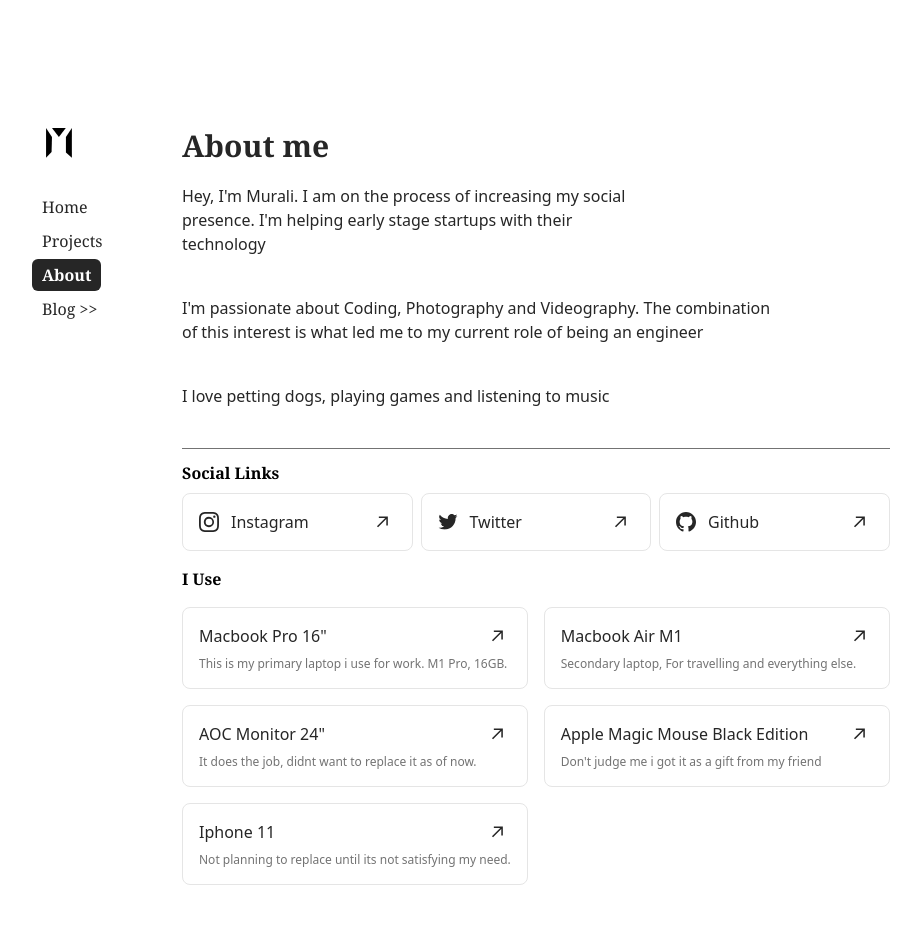
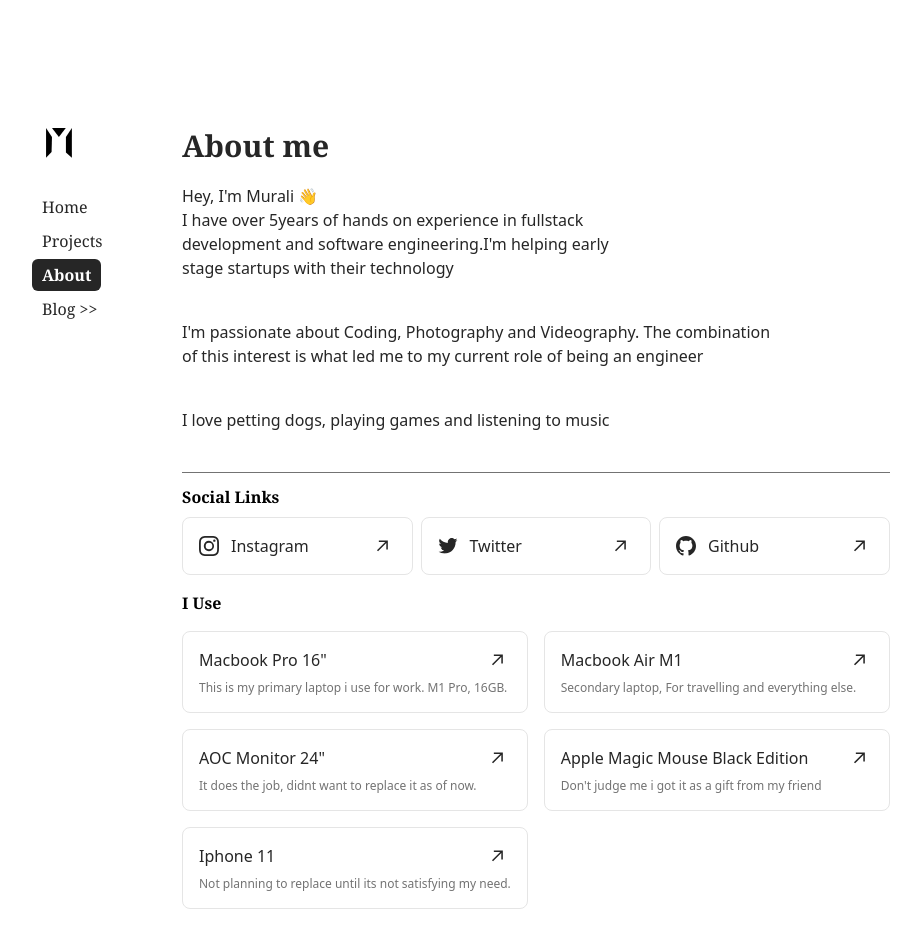
Before and after one commit to iammurali/murali-portfolio, a Next.js app: page /about in a window 1280 px wide. Shown: the top 948 px of the page, without its empty margins (160-1081 px from the left). Built offline with nearby package versions, Linux system fonts and the light colour scheme.

Commit message:
add emoji

```diff
--- a/pages/about.tsx
+++ b/pages/about.tsx
@@ -15,13 +15,19 @@
 
 export default function About() {
   return (
-    <Layout data={{ title: "About", description:"About his work and what computers he uses is explained" }}>
+    <Layout
+      data={{
+        title: "About",
+        description: "About his work and what computers he uses is explained",
+      }}
+    >
       <h1 className="font-bold text-3xl font-serif text-neutral-800 dark:text-neutral-200">
         About me
       </h1>
       <p className="my-5 max-w-[460px] text-neutral-800 dark:text-neutral-200">
-        {`Hey, I'm Murali.`} I am on the process of increasing my social
-        presence. {`I'm helping early stage startups with their technology`}
+        {`Hey, I'm Murali 👋`}<br /> I have over 5years of hands on experience in
+        fullstack development and software engineering.
+        {`I'm helping early stage startups with their technology`}
       </p>
 
       <p className="my-5 max-w-[600px] text-neutral-800 dark:text-neutral-200">
@@ -32,7 +38,9 @@
         {`I love petting dogs, playing games and listening to music`}
       </p>
       <hr className="border-neutral-500 mt-5 mb-3"></hr>
-      <h1 className="dark:text-neutral-200 pb-2 font-bold font-serif">Social Links</h1>
+      <h1 className="dark:text-neutral-200 pb-2 font-bold font-serif">
+        Social Links
+      </h1>
       <div className="flex flex-col gap-2 md:flex-row md:gap-2">
         <a
           rel="noopener noreferrer"
@@ -85,7 +93,7 @@
             <div className="flex items-center justify-between">
               <div className="flex items-center">
                 {/* <GithubIcon /> */}
-                <div >{`Macbook Pro 16"`}</div>
+                <div>{`Macbook Pro 16"`}</div>
               </div>
               <ArrowIcon />
             </div>
@@ -105,7 +113,7 @@
             <div className="flex items-center justify-between">
               <div className="flex items-center">
                 {/* <GithubIcon /> */}
-                <div >Macbook Air M1</div>
+                <div>Macbook Air M1</div>
               </div>
               <ArrowIcon />
             </div>
@@ -125,7 +133,7 @@
             <div className="flex items-center justify-between">
               <div className="flex items-center">
                 {/* <GithubIcon /> */}
-                <div >{`AOC Monitor 24"`}</div>
+                <div>{`AOC Monitor 24"`}</div>
               </div>
               <ArrowIcon />
             </div>
@@ -144,7 +152,7 @@
             <div className="flex items-center justify-between">
               <div className="flex items-center">
                 {/* <GithubIcon /> */}
-                <div >{`Apple Magic Mouse Black Edition`}</div>
+                <div>{`Apple Magic Mouse Black Edition`}</div>
               </div>
               <ArrowIcon />
             </div>
@@ -163,7 +171,7 @@
             <div className="flex items-center justify-between">
               <div className="flex items-center">
                 {/* <GithubIcon /> */}
-                <div >{`Iphone 11`}</div>
+                <div>{`Iphone 11`}</div>
               </div>
               <ArrowIcon />
             </div>
@@ -172,7 +180,6 @@
             </p>
           </div>
         </a>
-
       </div>
     </Layout>
   );
--- a/pages/index.tsx
+++ b/pages/index.tsx
@@ -35,7 +35,7 @@
       </h1>
 
       <p className="my-5 max-w-[480px] text-neutral-800 dark:text-neutral-200">
-        {`Hey, I'm Murali.`} <b>{`I'm an Engineer II at Eli & Lilly`}</b>, where
+      {`Hey, I'm Murali 👋`}<br /> <b>{`I'm an Engineer II at Eli & Lilly`}</b>, where
         my team is building a better future through technology driven
         problem-solving.
       </p>
```
